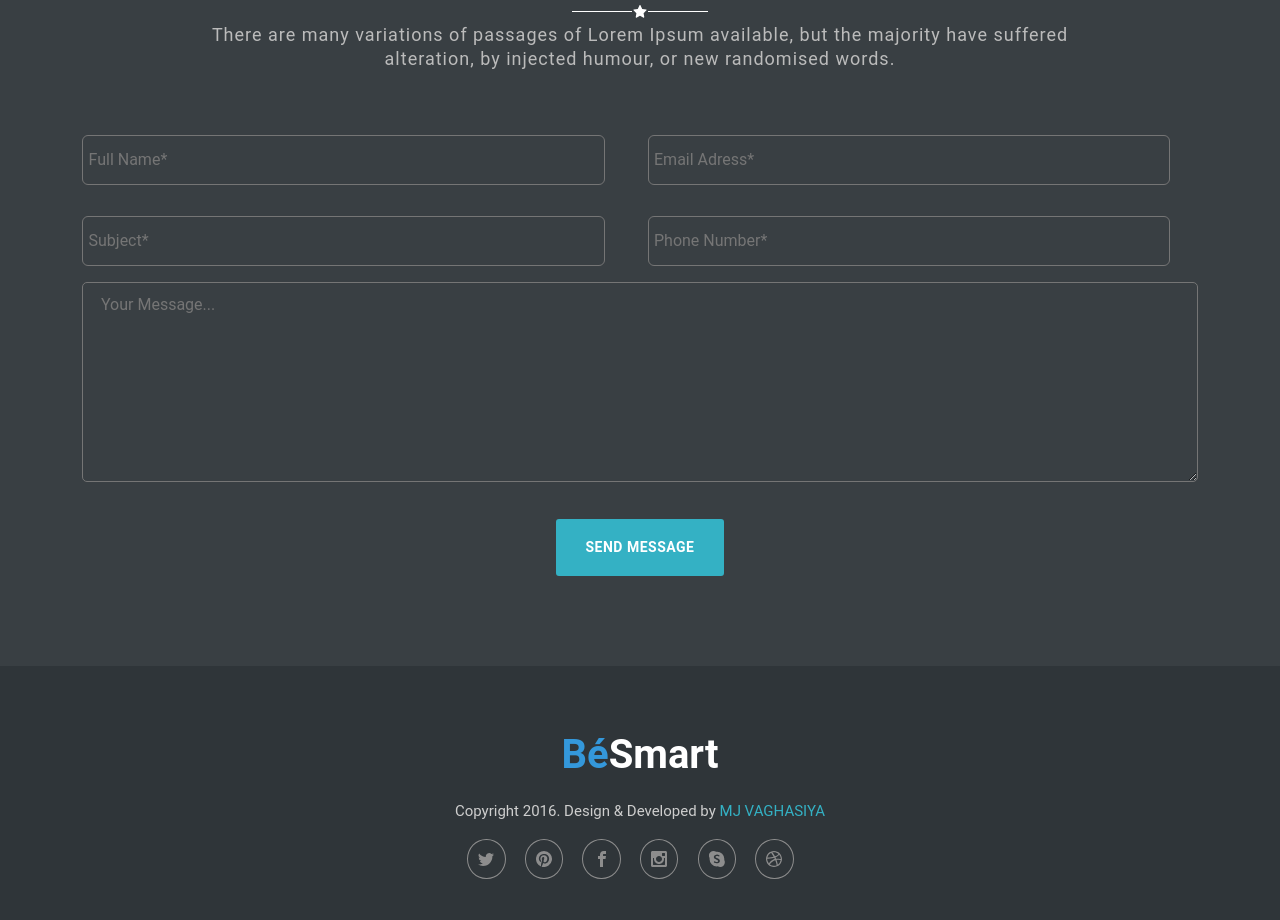
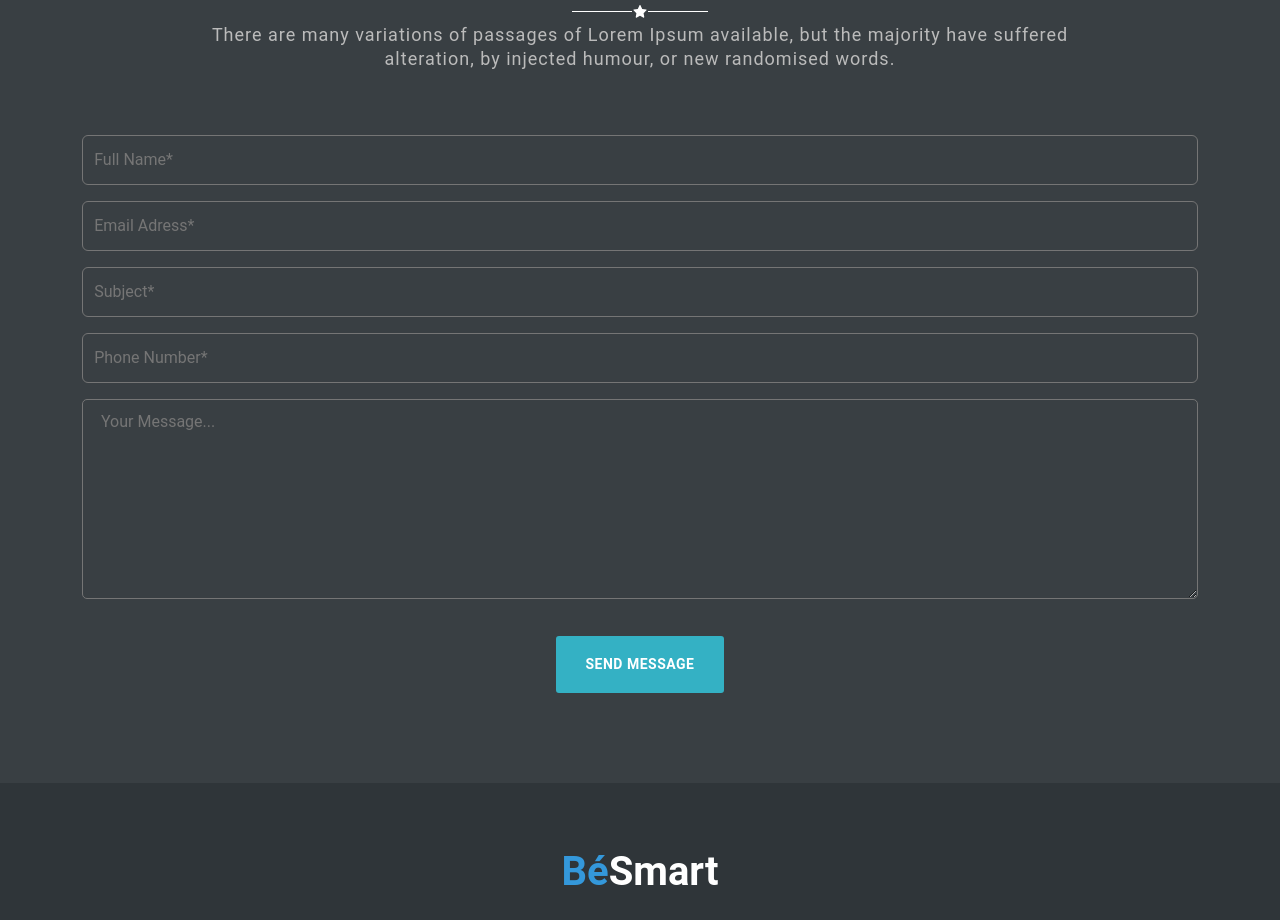
Before and after one commit to MJVaghasiya/BE-SMART, a React (Create React App) app: page / in a window 1280 px wide. Shown: the part 9480-10400 px from the top of the page. Built offline with nearby package versions, Linux system fonts and the light colour scheme.

Commit message:
media query

```diff
--- a/src/App.css
+++ b/src/App.css
@@ -1705,14 +1705,14 @@ padding: 160px 0;
   color: white;
   padding: 10px;
   border-radius: 5px;
-  width: 100%;
+  width: 10%;
   margin-right: 2rem;
   height: 200px;
   outline: none;
 }
 @media only screen and (max-width: 800px) {
   .form-textarea {
-    width: 100%;
+    width: 10%;
   }
 }
 
@@ -2073,7 +2073,7 @@ padding: 160px 0;
 .touch-form-input{
   background: none;
   border: 1px solid #757575;
-  width: 95%;
+  width: 100%;
   height: 50px;
   border-radius: 6px;
   color: white;
@@ -2083,6 +2083,7 @@ padding: 160px 0;
   outline: none;
 }
 .touch-card{
+  width: 100%;
   display: grid;
   grid-template-columns: repeat(auto-fill, minmax(400px, 1fr));
   grid-gap: 15px;
@@ -2093,3 +2094,15 @@ padding: 160px 0;
     grid-template-columns: repeat(auto-fill, minmax(300px, 1fr));
   }
 }
+@media only screen and (max-width: 300px) {
+  .touch-card{
+    display: grid;
+    grid-template-columns: repeat(auto-fill, minmax(200px, 1fr));
+  }
+}
+@media only screen and (max-width: 286px) {
+  .touch-card{
+    display: grid;
+    grid-template-columns: repeat(auto-fill, minmax(50px, 1fr));
+  }
+}
--- a/src/Components/Services.js
+++ b/src/Components/Services.js
@@ -38,7 +38,7 @@ class Services extends React.Component {
                     <div className='container'>
                         <img className='services-img' src={img1} />
                         <div className='services-card mt-5'>
-                            <div className='full-des  wow fadeIn' data-wow-delay="0.15s">
+                            <div className='full-des   wow fadeIn' data-wow-delay="0.15s">
                                 <div className='des-icon'>
                                     <img className='amazing-card-icon' src={img2} />
                                 </div><div className='description'>
@@ -46,7 +46,7 @@ class Services extends React.Component {
                                     <p>Curabitur quas nets lacus et nulat niste iaculis etimusad nisle varius etim vitae seditum ligulase quiste net sequi.</p>
                                 </div>
                             </div>
-                            <div className='full-des  wow fadeIn ' data-wow-delay="0.30s">
+                            <div className='full-des   wow fadeIn ' data-wow-delay="0.30s">
                                 <div className='des-icon'>
                                     <img className='amazing-card-icon' src={img3} />
                                 </div><div className='description'>
@@ -54,7 +54,7 @@ class Services extends React.Component {
                                     <p>Curabitur quas nets lacus et nulat niste iaculis etimusad nisle varius etim vitae seditum ligulase quiste net sequi.</p>
                                 </div>
                             </div>
-                            <div className='full-des  wow fadeIn' data-wow-delay="0.45s">
+                            <div className='full-des   wow fadeIn' data-wow-delay="0.45s">
                                 <div className='des-icon'>
                                     <img className='amazing-card-icon' src={img4} />
                                 </div><div className='description'>
@@ -62,7 +62,7 @@ class Services extends React.Component {
                                     <p>Curabitur quas nets lacus et nulat niste iaculis etimusad nisle varius etim vitae seditum ligulase quiste net sequi.</p>
                                 </div>
                             </div>
-                            <div className='full-des  wow fadeIn' data-wow-delay="0.6s">
+                            <div className='full-des   wow fadeIn' data-wow-delay="0.60s">
                                 <div className='des-icon'>
                                     <img className='amazing-card-icon' src={img5} />
                                 </div><div className='description'>
@@ -70,7 +70,7 @@ class Services extends React.Component {
                                     <p>Curabitur quas nets lacus et nulat niste iaculis etimusad nisle varius etim vitae seditum ligulase quiste net sequi.</p>
                                 </div>
                             </div>
-                            <div className='full-des  wow fadeIn' data-wow-delay="0.75s">
+                            <div className='full-des   wow fadeIn' data-wow-delay="0.75s">
                                 <div className='des-icon'>
                                     <img className='amazing-card-icon' src={img6} />
                                 </div><div className='description'>
@@ -78,7 +78,7 @@ class Services extends React.Component {
                                     <p>Curabitur quas nets lacus et nulat niste iaculis etimusad nisle varius etim vitae seditum ligulase quiste net sequi.</p>
                                 </div>
                             </div>
-                            <div className='full-des  wow fadeIn ' data-wow-delay="0.9s">
+                            <div className='full-des   wow fadeIn ' data-wow-delay="0.90s">
                                 <div className='des-icon'>
                                     <img className='amazing-card-icon' src={img7} />
                                 </div><div className='description'>
--- a/src/Components/Touch.js
+++ b/src/Components/Touch.js
@@ -29,18 +29,17 @@ const Touch = () => {
 
 
             <div className='container'>
-                <div className='touch-card '>
-                    <input className='touch-form-input ' type='text' placeholder='Full Name*'></input>
-                    <input className='touch-form-input ' type='text' placeholder='Email Adress*'></input>
-                    <input className='touch-form-input ' type='text' placeholder='Subject*'></input>
-                    <input className='touch-form-input ' type='text' placeholder='Phone Number*'></input>
+                <div className='touch-form'>
+                    <input className='touch-form-input form-input-width' type='text' placeholder='Full Name*'></input>
+                    <input className='touch-form-input form-input-width' type='text' placeholder='Email Adress*'></input>
+                    <input className='touch-form-input form-input-width' type='text' placeholder='Subject*'></input>
+                    <input className='touch-form-input form-input-width' type='text' placeholder='Phone Number*'></input>
+                    <textarea className='form-textarea w-100' type='text'  placeholder='Your Message...' ></textarea>
 
 
+                    <button className='send-message' >SEND MESSAGE</button>
+
                 </div>
-                <textarea className='form-textarea' type='text'  placeholder='Your Message...' ></textarea>
-
-
-<button className='send-message' >SEND MESSAGE</button>
             </div>
 
         </div>
```
